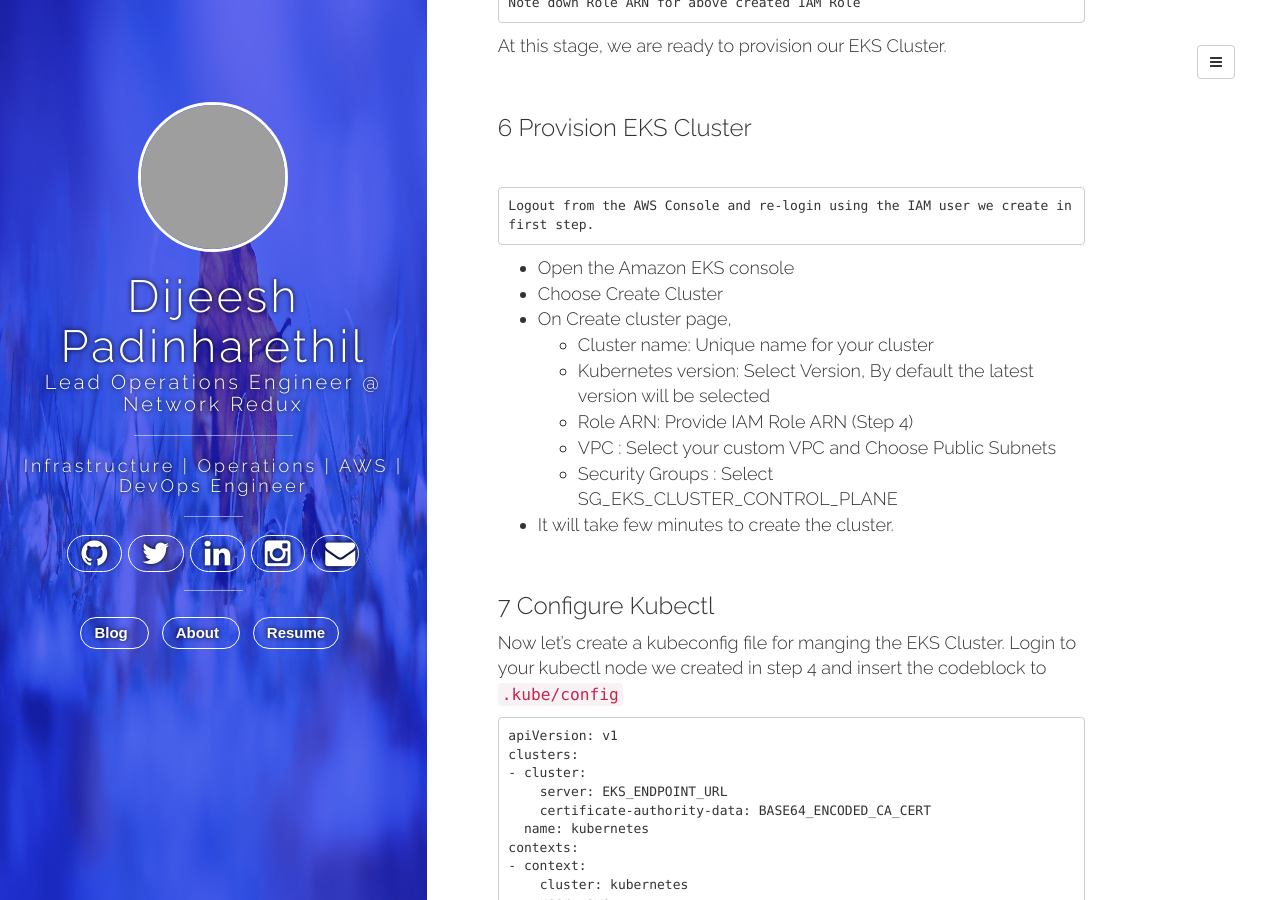
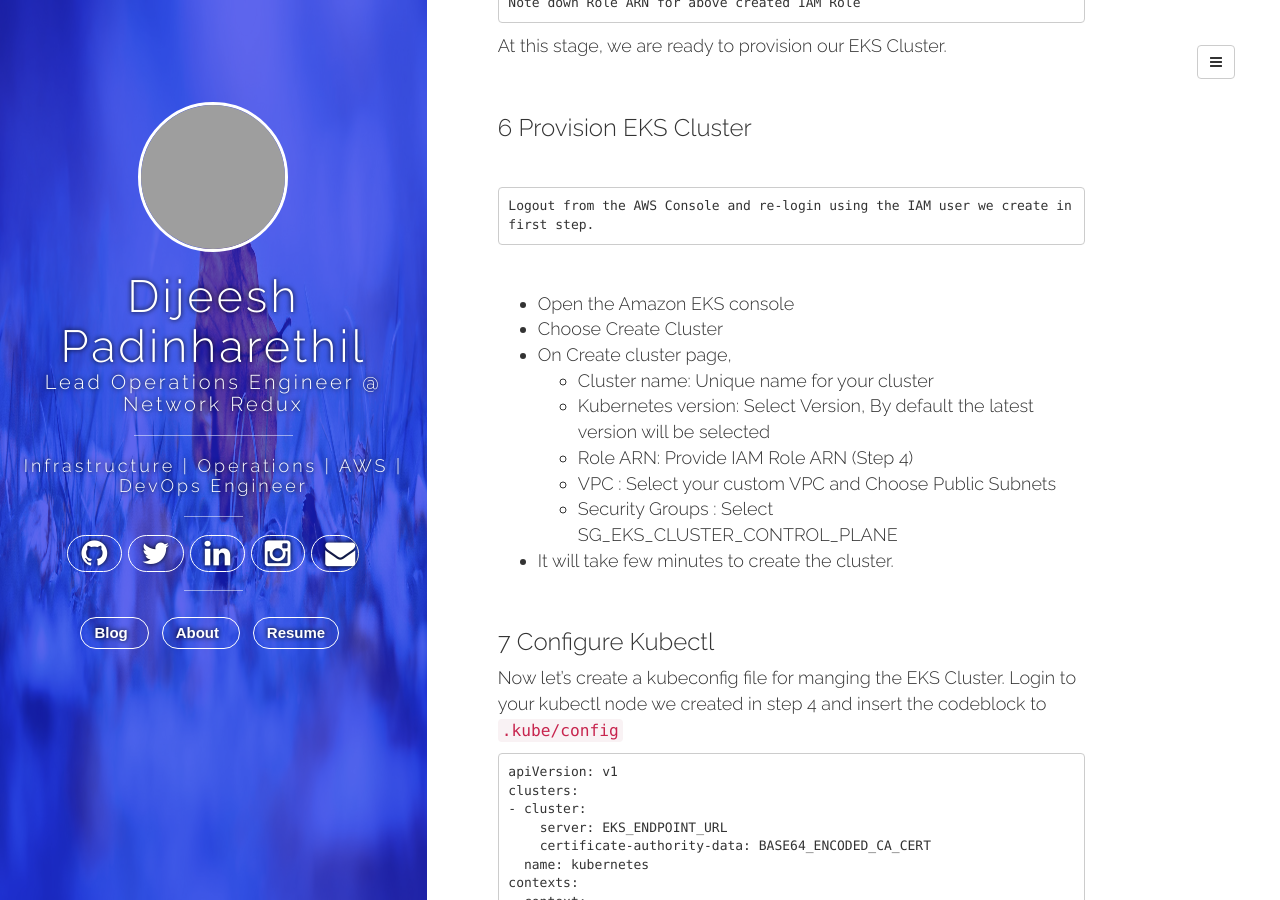
Before and after one commit to dijeesh/dijeesh.github.io-bak, a Jekyll site: the page built from _posts/2018-06-07-Getting-Started-with-AWS-EKS.md, in a window 1280 px wide and 900 px high, scrolled down 4528 px. Built offline with Jekyll 4.4.1, drawn with Linux system fonts in a browser that asks for light colours; nearby versions of some CDN libraries; comment, search, counter and statistics services are not loaded; grey boxes are pictures that could not be loaded.

Commit message:
eks blog

````diff
--- a/_posts/2018-06-07-Getting-Started-with-AWS-EKS.md
+++ b/_posts/2018-06-07-Getting-Started-with-AWS-EKS.md
@@ -155,7 +155,7 @@
 ```
 Logout from the AWS Console and re-login using the IAM user we create in first step.
 ```
-
+<br>
 
 - Open the Amazon EKS console
 - Choose Create Cluster
@@ -172,7 +172,7 @@
 ### 7  Configure Kubectl
 
 Now let's create a kubeconfig file for manging the EKS Cluster. Login to your kubectl node we created in step 4 and insert the codeblock to `.kube/config`
-
+<br>
 ```
 apiVersion: v1
 clusters:
@@ -201,8 +201,11 @@
         - "-r"
         - ""
  ```
+<br>
 
-> Replace EKS_ENDPOINT_URL with your EKS Endpoint URL, BASE64_ENCODED_CA_CERT with certificateAuthority and CLUSTER_NAME with EKS Cluster name. You can get all these details from EKS Cluster Console.
+```
+Replace EKS_ENDPOINT_URL with your EKS Endpoint URL, BASE64_ENCODED_CA_CERT with certificateAuthority and CLUSTER_NAME with EKS Cluster name. You can get all these details from EKS Cluster Console.
+```
 
 Save the configuration file and execute following commands to use it.
 
````
